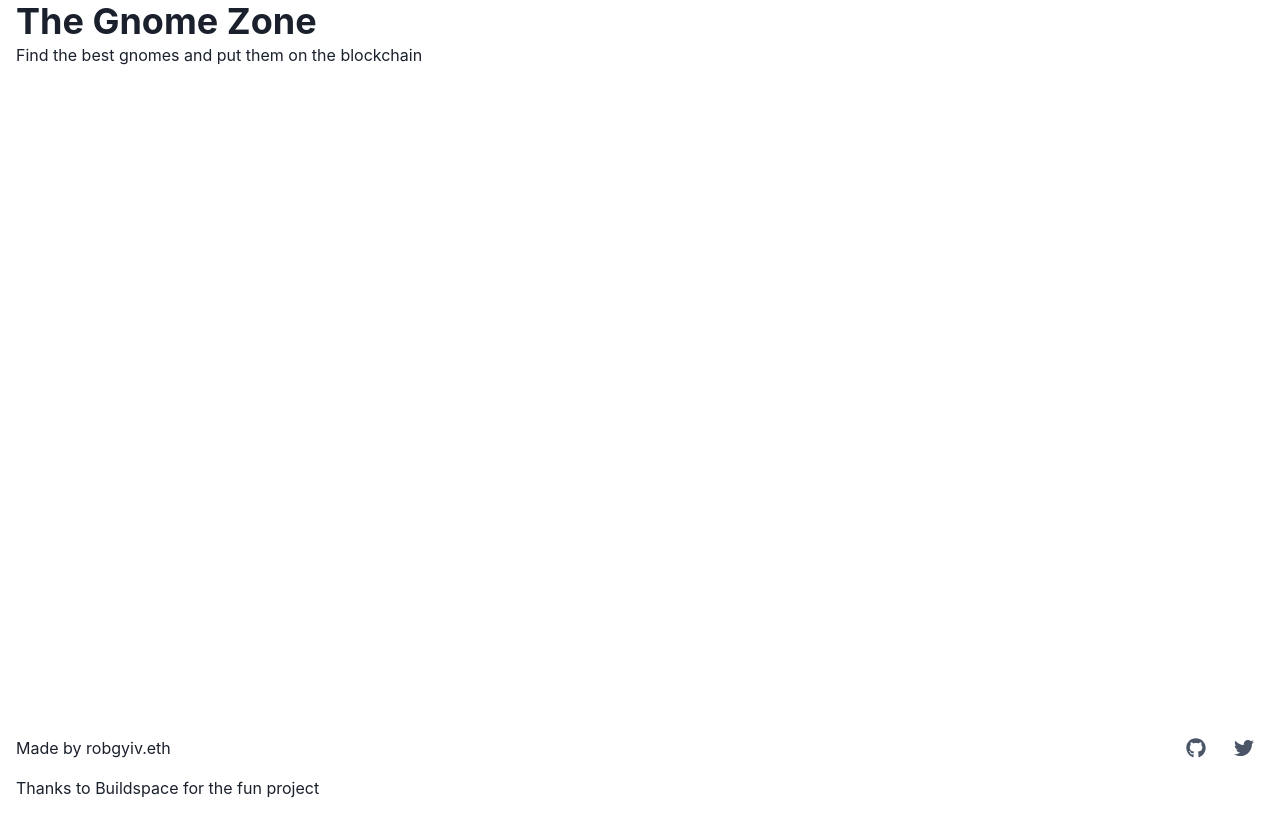
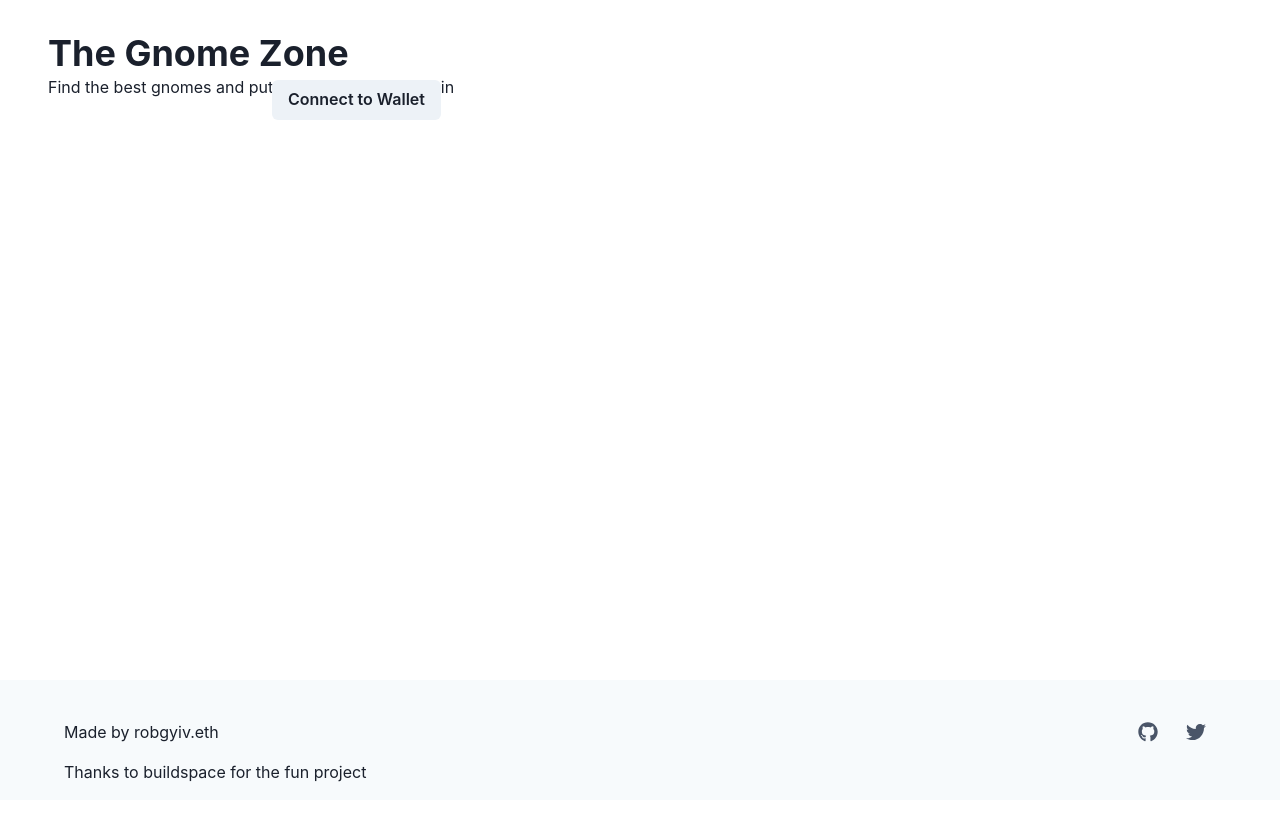
Before and after one commit to robgyiv/gnome-zone-react, a Next.js app: page / in a window 1280 px wide. Shown: the top 836 px of the page. Built offline with nearby package versions, Linux system fonts and the light colour scheme; what @project-serum/anchor, @solana/web3.js would draw is missing.

Commit message:
Remove console.logs, improve cards

```diff
--- a/components/footer/index.js
+++ b/components/footer/index.js
@@ -13,9 +13,10 @@ import { FaGithub, FaLinkedin, FaTwitter } from 'react-icons/fa';
 export default function Footer() {
   return (
     // Credit to https://chakra-templates.dev/page-sections/footer
+    <Container maxW="100%" bg="gray.50">
       <Container maxW="container.xl">
         <GridItem rowStart={4} rowEnd={4}>
-        <Box as="footer" role="contentinfo" mx="auto" py="12">
+          <Box as="footer" role="contentinfo" mx="auto" py="12" padding="8">
             <Stack>
               <Stack direction="row" spacing="4" align="center" justify="space-between">
                 <Text>
@@ -49,11 +50,18 @@ export default function Footer() {
                   sm: 'start',
                 }}
               >
-              <Text>Thanks to Buildspace for the fun project</Text>
+                <Text>
+                  Thanks to{' '}
+                  <Link href="https://buildspace.so/" isExternal>
+                    buildspace
+                  </Link>{' '}
+                  for the fun project
+                </Text>
               </Box>
             </Stack>
           </Box>
         </GridItem>
       </Container>
+    </Container>
   );
 }
--- a/components/gallery/index.js
+++ b/components/gallery/index.js
@@ -6,8 +6,8 @@ export default function Gallery({ gifList, upvoteGif }) {
   return (
     <Container maxW="container.xl">
       <GridItem rowStart={3} rowEnd={3}>
-        <Box width={'70vw'}>
-          <Grid templateColumns={'repeat(4, 1fr)'} templateRows={'auto'} gridGap={'2rem'}>
+        <Box padding="8">
+          <Grid templateColumns={'repeat(3, 1fr)'} templateRows={'auto'} gridGap={'2rem'}>
             {gifList.length > 0 &&
               gifList.map((item, index) => (
                 <Item
--- a/components/header/index.js
+++ b/components/header/index.js
@@ -3,7 +3,7 @@ import { Box, Grid, Container, GridItem, Heading, Text } from '@chakra-ui/react'
 export default function Header() {
   return (
     <Container maxW="container.xl">
-      <GridItem rowStart={1} rowEnd={1} id="asdjhkdasj" maxWidth={'100%'}>
+      <GridItem rowStart={1} rowEnd={1} id="asdjhkdasj" maxWidth={'100%'} padding="8">
         <Heading>The Gnome Zone</Heading>
         <Text>Find the best gnomes and put them on the blockchain</Text>
       </GridItem>
--- a/components/item/index.js
+++ b/components/item/index.js
@@ -1,5 +1,14 @@
 import { useState } from 'react';
-import { Center, Badge, Box, Button, CircularProgress, Flex, Image } from '@chakra-ui/react';
+import {
+  Box,
+  Heading,
+  Button,
+  CircularProgress,
+  Flex,
+  Image,
+  Text,
+  useColorModeValue,
+} from '@chakra-ui/react';
 
 export default function Item({ index, url, item, upvoteGif }) {
   const [isSubmitting, setIsSubmitting] = useState(false);
@@ -11,16 +20,42 @@ export default function Item({ index, url, item, upvoteGif }) {
 
   return (
     <Flex flexDirection="column">
-      <Center>
-        <Badge>{item.votes} upgnomes</Badge>
-      </Center>
-      <Image src={url} alt={item} />
-      <Button
-        onClick={() => handleSubmit(index)}
-        rightIcon={isSubmitting && <CircularProgress isIndeterminate size="16px" />}
-      >
-        +Upgnome+
-      </Button>
+      <Flex w="full" alignItems="center" justifyContent="center">
+        <Box
+          maxW="md"
+          w="xs"
+          mx="auto"
+          bg={useColorModeValue('white', 'gray.800')}
+          shadow="md"
+          rounded="md"
+        >
+          <Image h={48} w="full" fit="cover" mt={2} src={url} alt="Gnome GIF" />
+
+          <Flex alignItems="center" justifyContent="space-between" px={4} py={2} roundedBottom="lg">
+            <Text>{item.votes} votes</Text>
+            <Button
+              px={2}
+              py={1}
+              // bg="gray.800"
+              fontSize="xs"
+              // color="gray.900"
+              fontWeight="bold"
+              // rounded="md"
+              textTransform="uppercase"
+              // _hover={{
+              //   bg: 'gray.200',
+              // }}
+              // _focus={{
+              //   bg: 'gray.400',
+              // }}
+              rightIcon={isSubmitting && <CircularProgress isIndeterminate size="16px" />}
+              onClick={() => handleSubmit(index)}
+            >
+              Upgnome
+            </Button>
+          </Flex>
+        </Box>
+      </Flex>
     </Flex>
   );
 }
--- a/components/submit/index.js
+++ b/components/submit/index.js
@@ -9,6 +9,7 @@ export default function Submit({
   createProgram,
   baseAccount,
   getGifList,
+  setWalletAddress,
 }) {
   const [inputValue, setInputValue] = useState('');
   const [isSubmitting, setIsSubmitting] = useState(false);
@@ -20,7 +21,6 @@ export default function Submit({
 
   const sendGif = async () => {
     if (inputValue.length === 0) {
-      console.log('No gif link given');
       return;
     }
     try {
@@ -33,12 +33,9 @@ export default function Submit({
         },
       });
       setInputValue('');
-      console.log('GIF sent to program successfully', inputValue);
 
       await getGifList();
-    } catch (e) {
-      console.log('Error sending GIF', e);
-    }
+    } catch (e) {}
     setIsSubmitting(false);
   };
 
@@ -83,7 +80,7 @@ export default function Submit({
             aria-label="Subscribe"
             onClick={() => createGifAccount()}
           >
-            Do One-Time Initialization For GIF Program Account
+            Do one-time initialization for GIF program account
           </Button>
         </Stack>
       );
@@ -91,9 +88,7 @@ export default function Submit({
   };
 
   const showConnectButton = () => {
-    <Button id="foo" onClick={() => connectWallet()}>
-      Connect to Wallet
-    </Button>;
+    return <Button onClick={() => connectWallet()}>Connect to Wallet</Button>;
   };
 
   const connectWallet = async () => {
--- a/pages/index.js
+++ b/pages/index.js
@@ -37,7 +37,6 @@ export default function Home() {
 
   useEffect(() => {
     if (walletAddress) {
-      console.log('Fetching GIF list...');
       getGifList();
     }
   }, [walletAddress]);
@@ -48,11 +47,8 @@ export default function Home() {
 
       if (solana) {
         if (solana.isPhantom) {
-          console.log('Phantom wallet found!');
           const response = await solana.connect({ onlyIfTrusted: true });
-          // console.log('!!', { response });
           const publicKey = response.publicKey.toString();
-          console.log('Connected with Public Key:', publicKey);
           setWalletAddress(publicKey);
         }
       } else {
@@ -81,11 +77,8 @@ export default function Home() {
         },
         signers: [baseAccount],
       });
-      console.log('Created a new BaseAccount w/ address:', baseAccount.publicKey.toString());
       await getGifList();
-    } catch (e) {
-      console.log('Error creating BaseAccount account:', e);
-    }
+    } catch (e) {}
   };
 
   const upvoteGif = async (gifIndex) => {
@@ -101,7 +94,7 @@ export default function Home() {
         await getGifList();
       }
     } catch (e) {
-      console.log('Error upvoting gnome', gifIndex, e);
+      return;
     }
   };
 
@@ -119,7 +112,6 @@ export default function Home() {
 
       setGifList(account.gifList);
     } catch (e) {
-      console.log('Error in getGifs:', e);
       setGifList(null);
     }
   };
@@ -150,6 +142,7 @@ export default function Home() {
           baseAccount={baseAccount}
           getGifList={getGifList}
           gifList={gifList}
+          setWalletAddress={setWalletAddress}
         />
 
         <Gallery gifList={gifList} upvoteGif={upvoteGif} />
```
Lines whose indentation alone changed are shown as unchanged.
